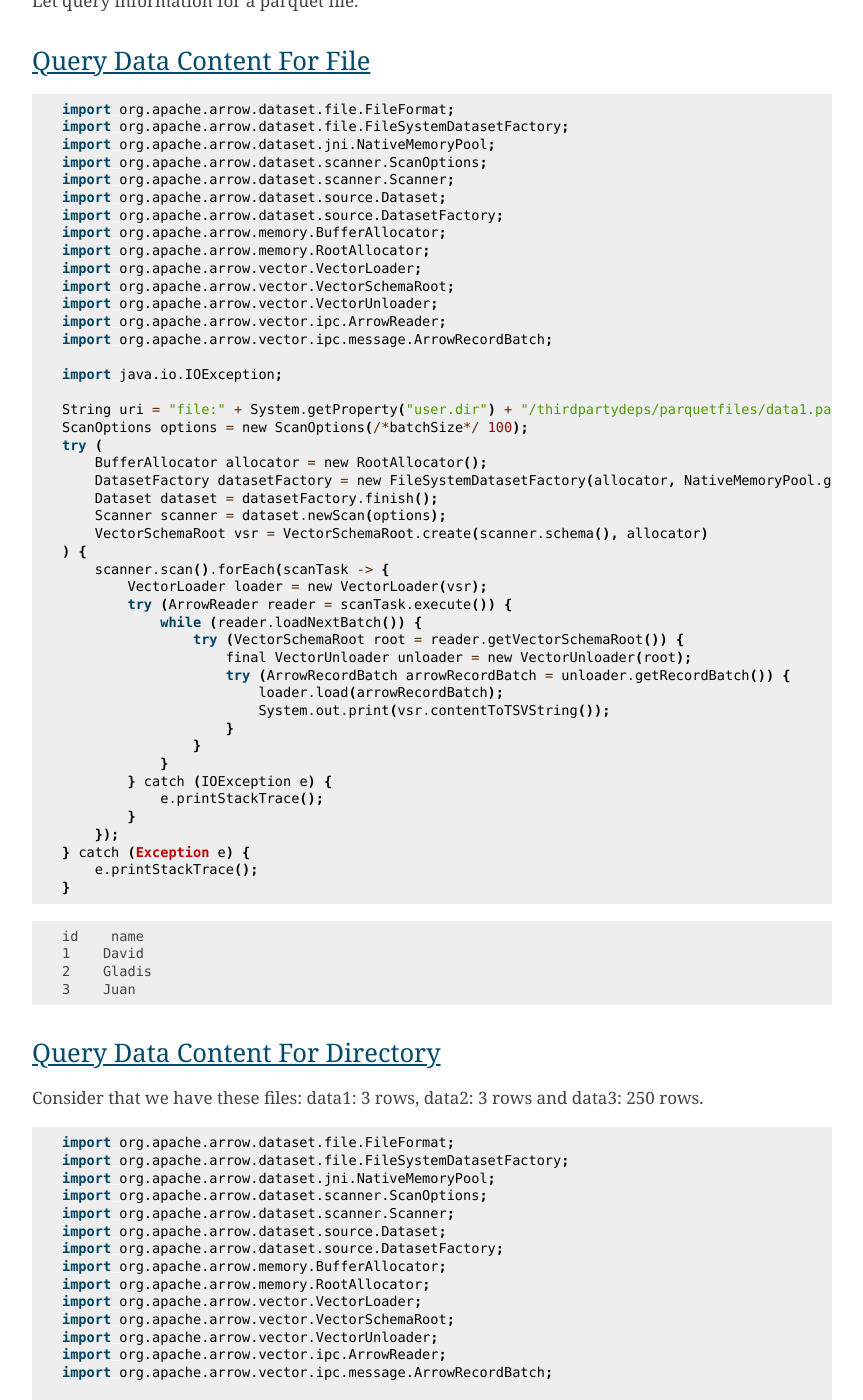
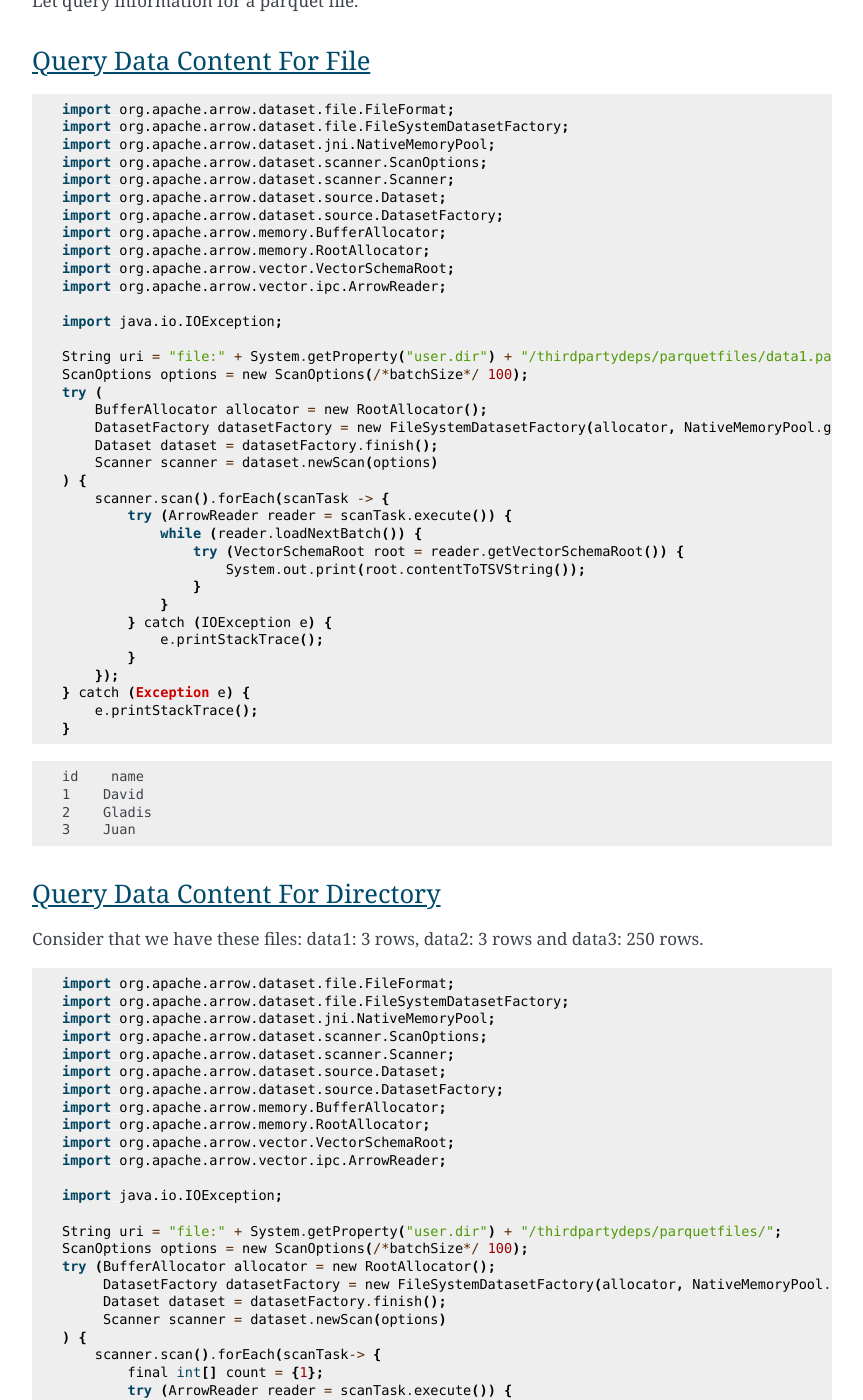
Before and after one commit to apache/arrow-cookbook, a Sphinx documentation site: the page built from java/source/dataset.rst, in a window 1280 px wide and 1400 px high, scrolled down 2853 px. Shown: the whole window, without its empty margins (258-1121 px from the left). Built offline with Sphinx 7.4.7, drawn with Linux system fonts in a browser that asks for light colours; pages that are not in the unit, such as notebooks, are missing from menus; some of the changed text lies outside the part shown.

Commit message:
Delete code not used

```diff
--- a/java/source/dataset.rst
+++ b/java/source/dataset.rst
@@ -161,11 +161,8 @@ Query Data Content For File
     import org.apache.arrow.dataset.source.DatasetFactory;
     import org.apache.arrow.memory.BufferAllocator;
     import org.apache.arrow.memory.RootAllocator;
-    import org.apache.arrow.vector.VectorLoader;
     import org.apache.arrow.vector.VectorSchemaRoot;
-    import org.apache.arrow.vector.VectorUnloader;
     import org.apache.arrow.vector.ipc.ArrowReader;
-    import org.apache.arrow.vector.ipc.message.ArrowRecordBatch;
 
     import java.io.IOException;
 
@@ -175,19 +172,13 @@ Query Data Content For File
         BufferAllocator allocator = new RootAllocator();
         DatasetFactory datasetFactory = new FileSystemDatasetFactory(allocator, NativeMemoryPool.getDefault(), FileFormat.PARQUET, uri);
         Dataset dataset = datasetFactory.finish();
-        Scanner scanner = dataset.newScan(options);
-        VectorSchemaRoot vsr = VectorSchemaRoot.create(scanner.schema(), allocator)
+        Scanner scanner = dataset.newScan(options)
     ) {
         scanner.scan().forEach(scanTask -> {
-            VectorLoader loader = new VectorLoader(vsr);
             try (ArrowReader reader = scanTask.execute()) {
                 while (reader.loadNextBatch()) {
                     try (VectorSchemaRoot root = reader.getVectorSchemaRoot()) {
-                        final VectorUnloader unloader = new VectorUnloader(root);
-                        try (ArrowRecordBatch arrowRecordBatch = unloader.getRecordBatch()) {
-                            loader.load(arrowRecordBatch);
-                            System.out.print(vsr.contentToTSVString());
-                        }
+                        System.out.print(root.contentToTSVString());
                     }
                 }
             } catch (IOException e) {
@@ -221,33 +212,24 @@ Consider that we have these files: data1: 3 rows, data2: 3 rows and data3: 250 r
     import org.apache.arrow.dataset.source.DatasetFactory;
     import org.apache.arrow.memory.BufferAllocator;
     import org.apache.arrow.memory.RootAllocator;
-    import org.apache.arrow.vector.VectorLoader;
     import org.apache.arrow.vector.VectorSchemaRoot;
-    import org.apache.arrow.vector.VectorUnloader;
     import org.apache.arrow.vector.ipc.ArrowReader;
-    import org.apache.arrow.vector.ipc.message.ArrowRecordBatch;
 
     import java.io.IOException;
 
     String uri = "file:" + System.getProperty("user.dir") + "/thirdpartydeps/parquetfiles/";
     ScanOptions options = new ScanOptions(/*batchSize*/ 100);
     try (BufferAllocator allocator = new RootAllocator();
-        DatasetFactory datasetFactory = new FileSystemDatasetFactory(allocator, NativeMemoryPool.getDefault(), FileFormat.PARQUET, uri);
-        Dataset dataset = datasetFactory.finish();
-        Scanner scanner = dataset.newScan(options);
-        VectorSchemaRoot vsr = VectorSchemaRoot.create(scanner.schema(), allocator)
+         DatasetFactory datasetFactory = new FileSystemDatasetFactory(allocator, NativeMemoryPool.getDefault(), FileFormat.PARQUET, uri);
+         Dataset dataset = datasetFactory.finish();
+         Scanner scanner = dataset.newScan(options)
     ) {
         scanner.scan().forEach(scanTask-> {
-            VectorLoader loader = new VectorLoader(vsr);
             final int[] count = {1};
             try (ArrowReader reader = scanTask.execute()) {
                 while (reader.loadNextBatch()) {
                     try (VectorSchemaRoot root = reader.getVectorSchemaRoot()) {
-                        final VectorUnloader unloader = new VectorUnloader(root);
-                        try (ArrowRecordBatch arrowRecordBatch = unloader.getRecordBatch()) {
-                            loader.load(arrowRecordBatch);
-                            System.out.println("Batch: " + count[0]++ + ", RowCount: " + vsr.getRowCount());
-                        }
+                        System.out.println("Batch: " + count[0]++ + ", RowCount: " + root.getRowCount());
                     }
                 }
             } catch (IOException e) {
@@ -282,11 +264,8 @@ In case we need to project only certain columns we could configure ScanOptions w
     import org.apache.arrow.dataset.source.DatasetFactory;
     import org.apache.arrow.memory.BufferAllocator;
     import org.apache.arrow.memory.RootAllocator;
-    import org.apache.arrow.vector.VectorLoader;
     import org.apache.arrow.vector.VectorSchemaRoot;
-    import org.apache.arrow.vector.VectorUnloader;
     import org.apache.arrow.vector.ipc.ArrowReader;
-    import org.apache.arrow.vector.ipc.message.ArrowRecordBatch;
 
     import java.io.IOException;
 
@@ -297,19 +276,13 @@ In case we need to project only certain columns we could configure ScanOptions w
         BufferAllocator allocator = new RootAllocator();
         DatasetFactory datasetFactory = new FileSystemDatasetFactory(allocator, NativeMemoryPool.getDefault(), FileFormat.PARQUET, uri);
         Dataset dataset = datasetFactory.finish();
-        Scanner scanner = dataset.newScan(options);
-        VectorSchemaRoot vsr = VectorSchemaRoot.create(scanner.schema(), allocator)
+        Scanner scanner = dataset.newScan(options)
     ) {
         scanner.scan().forEach(scanTask-> {
-            VectorLoader loader = new VectorLoader(vsr);
             try (ArrowReader reader = scanTask.execute()) {
                 while (reader.loadNextBatch()) {
                     try (VectorSchemaRoot root = reader.getVectorSchemaRoot()) {
-                        final VectorUnloader unloader = new VectorUnloader(root);
-                        try (ArrowRecordBatch arrowRecordBatch = unloader.getRecordBatch()) {
-                            loader.load(arrowRecordBatch);
-                            System.out.print(vsr.contentToTSVString());
-                        }
+                        System.out.print(root.contentToTSVString());
                     }
                 }
             } catch (IOException e) {
```
